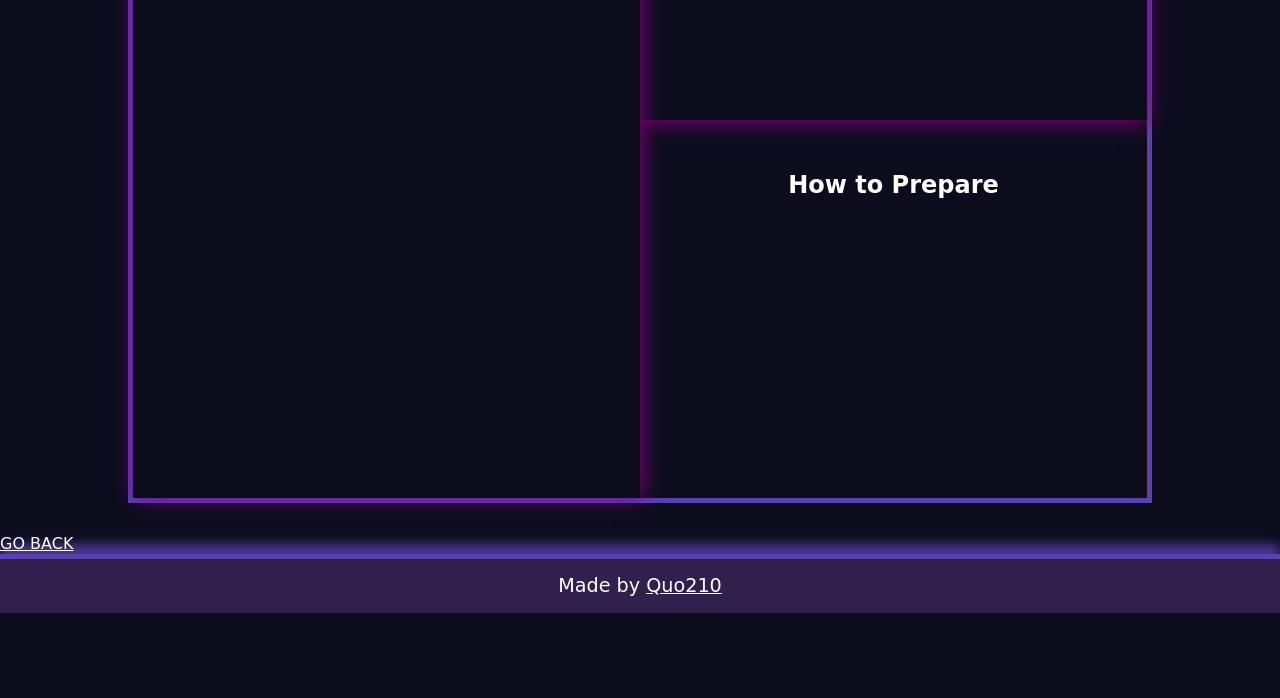
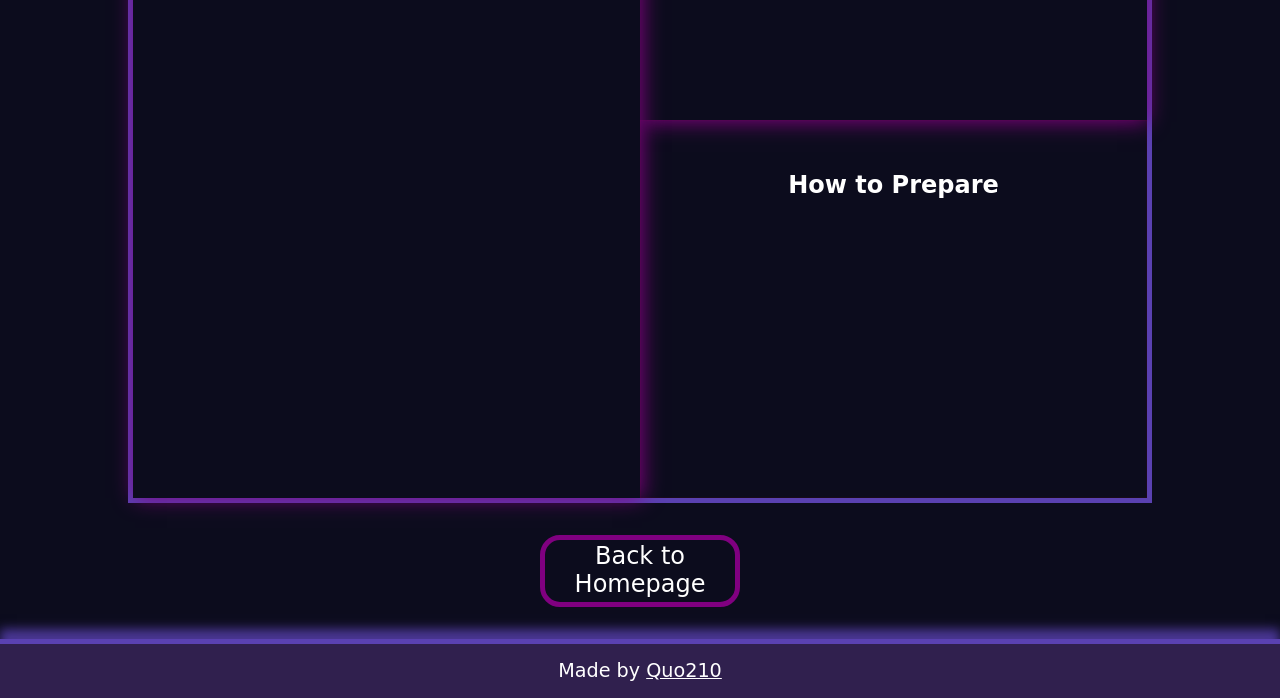
Before and after one commit to Quo210/drinks-roulette, a website: page extended.html in a window 1280 px wide. Shown: the part 255-953 px from the top of the page. Before the commit the page ends 868 px from the top, so only its background shows below. Drawn offline with Linux system fonts and the light colour scheme; no server answers; a web font is replaced by a local one.

Commit message:
- added a back to homepage button on page - removed link in homepage

```diff
--- a/extended.html
+++ b/extended.html
@@ -37,8 +37,8 @@
                 </article>
             </section>
         </div>
-        <a href="/index.html">GO BACK</a>
     </main>
+    <a class="homepageLink" href="/index.html">Back to Homepage</a>
     <footer class="flagship">
         Made by <a href="https://gabrielrengifoquo210.netlify.app/">Quo210</a>
     </footer>
--- a/public/secondPage.css
+++ b/public/secondPage.css
@@ -84,3 +84,21 @@ img.base{
     max-width: 100px;
     border: none;
 }
+
+a.homepageLink{
+    display: block;
+    background-color: #0c0c1dff;
+    padding: 0.2rem;
+    border: 5px purple solid;
+    border-radius: 20px;
+    width: 10vw;
+    min-width: 200px;
+    font-size: 1.5rem;
+    margin: 2rem auto;
+    text-align: center;
+    text-decoration: none;
+}
+
+a.homepageLink:hover{
+    background-color: var(--russian-violet);
+}
```
Also changed, not shown: index.html (+0 -1 lines), readme.MD.
